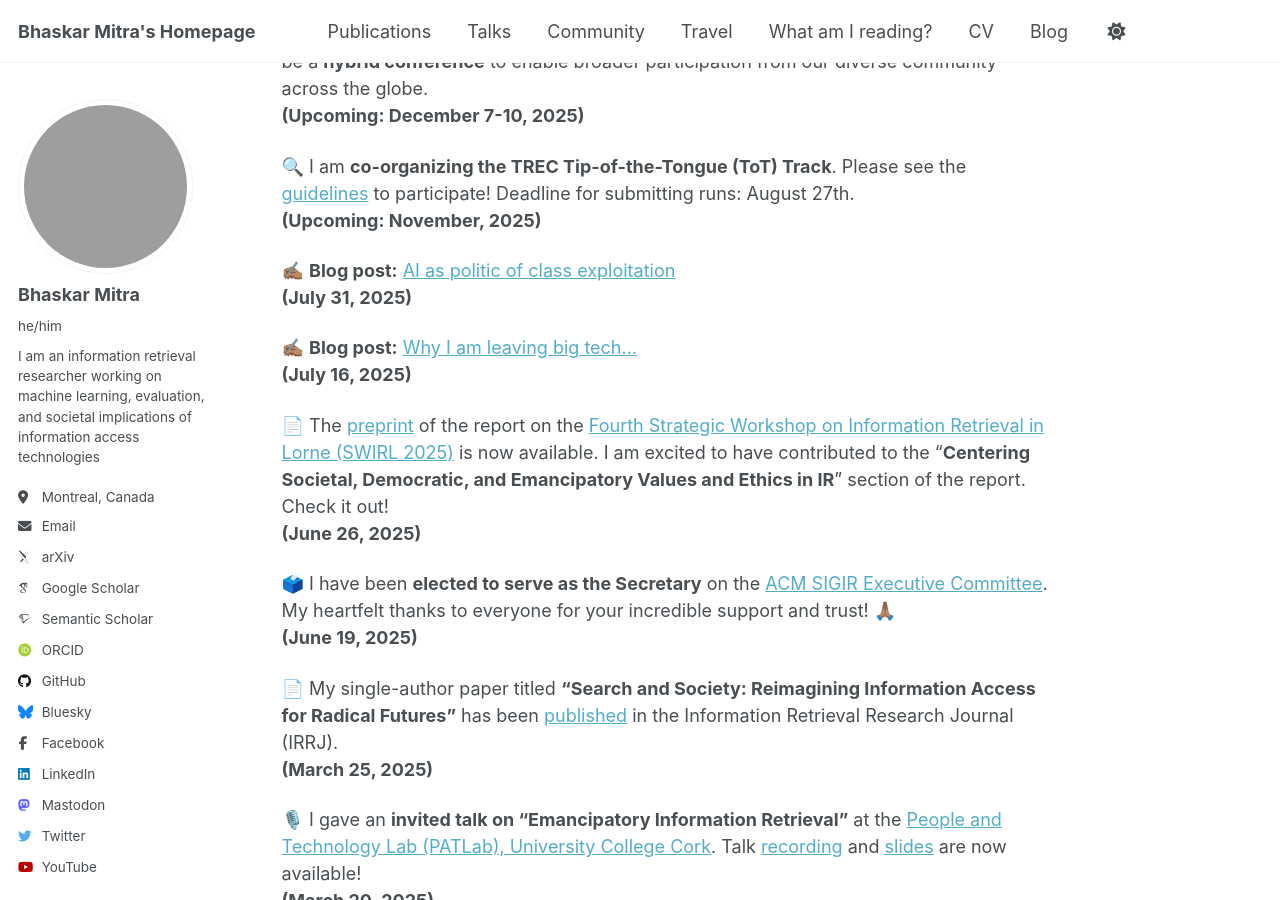
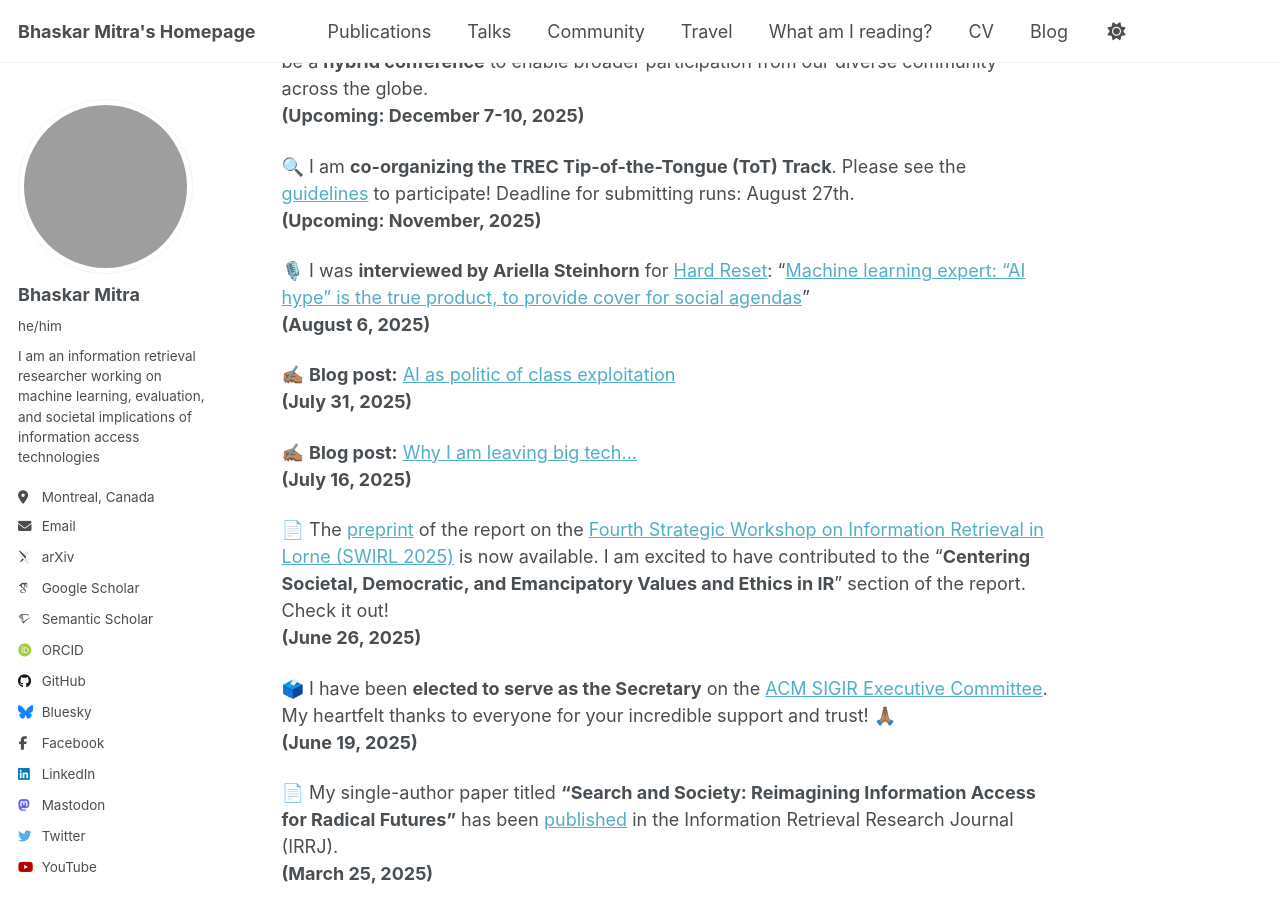
Before and after one commit to bhaskar-mitra/bhaskar-mitra.github.io, a Jekyll site: the page built from _pages/about.md, in a window 1280 px wide and 900 px high, scrolled down 697 px. Built offline with Jekyll 4.4.1, drawn with Linux system fonts in a browser that asks for light colours; some web fonts are replaced; grey boxes are pictures that could not be loaded.

Commit message:
Update about.md

```diff
--- a/_pages/about.md
+++ b/_pages/about.md
@@ -28,6 +28,9 @@
 
 🔍 I am **co-organizing the TREC Tip-of-the-Tongue (ToT) Track**. Please see the [guidelines](https://trec-tot.github.io/guidelines) to participate! Deadline for submitting runs: August 27th.
 **(Upcoming: November, 2025)**
+
+🎙️ I was **interviewed by Ariella Steinhorn** for [Hard Reset](https://hardresetmedia.substack.com/): "[Machine learning expert: “AI hype” is the true product, to provide cover for social agendas](https://hardresetmedia.substack.com/p/machine-learning-expert-ai-hype-is)"
+**(August 6, 2025)**
 
 ✍🏽 **Blog post:** [AI as politic of class exploitation](https://bhaskar-mitra.github.io/posts/2025/07/31/ai-as-politic-of-class-exploitation/)
 **(July 31, 2025)**
```
